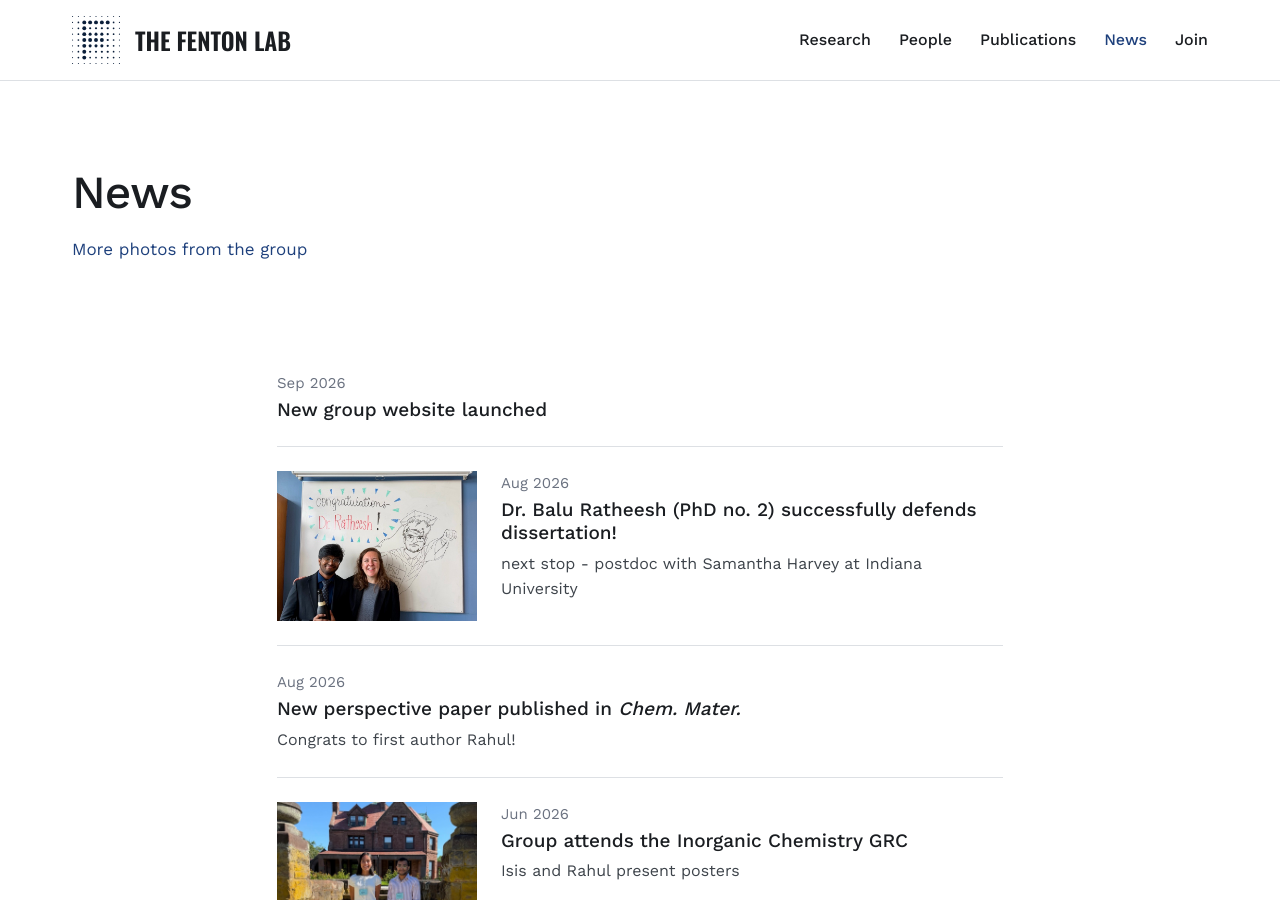
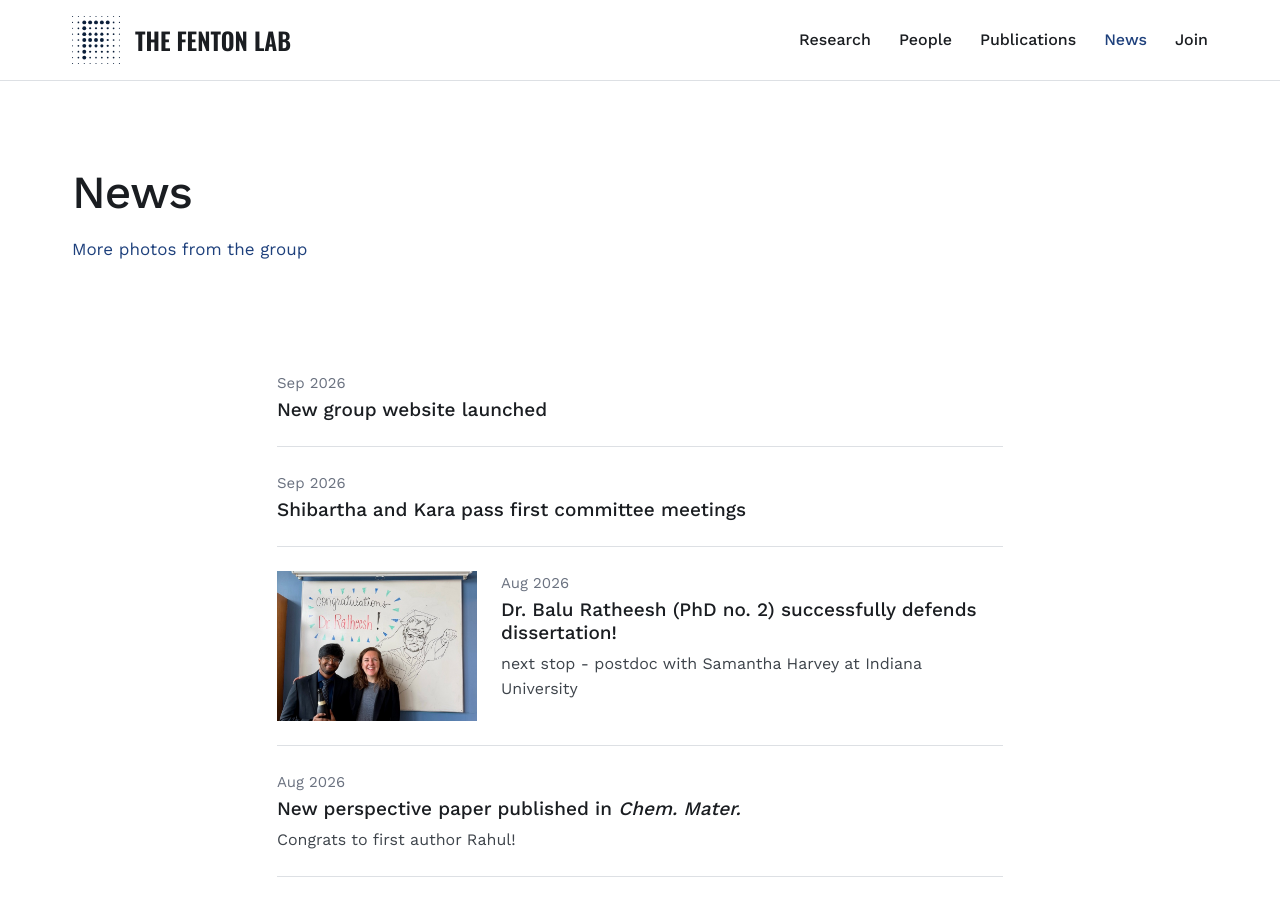
Before and after one commit to thefentonlab/thefentonlab.github.io, a Jekyll site: the page built from news.html, in a window 1280 px wide and 900 px high. Built offline with Jekyll 4.4.1, drawn with Linux system fonts in a browser that asks for light colours.

Commit message:
Update news.yml

```diff
--- a/_data/news.yml
+++ b/_data/news.yml
@@ -6,6 +6,9 @@
 
 - date: Sep 2026
   title: New group website launched
+
+- date: Sep 2026
+  title: Shibartha and Kara pass first committee meetings
 
 - date: Aug 2026
   title: Dr. Balu Ratheesh (PhD no. 2) successfully defends dissertation!
```
